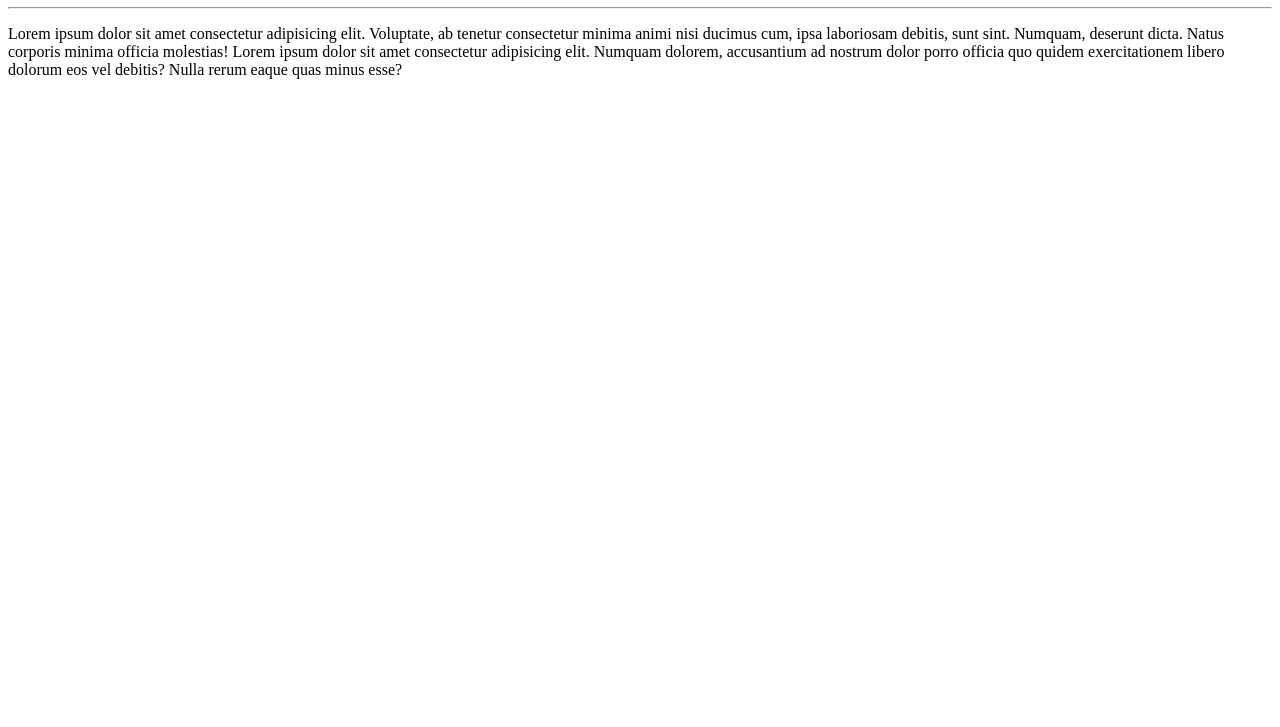
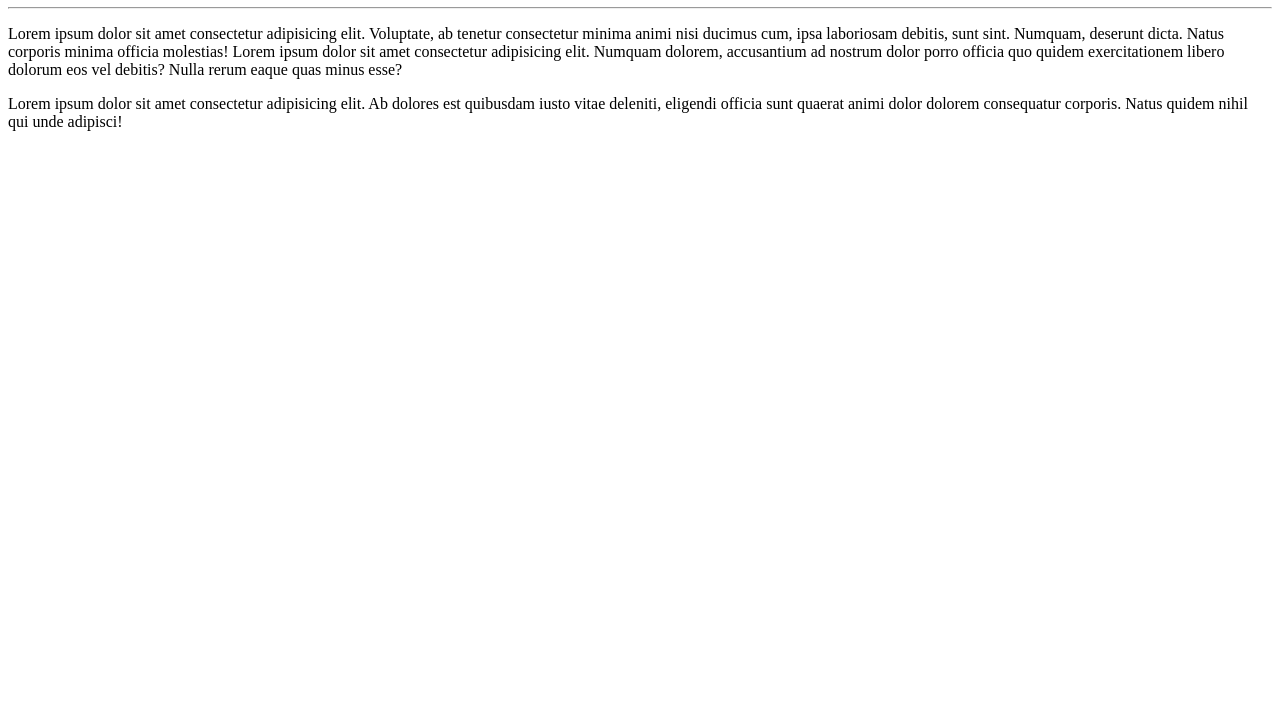
Before and after one commit to Beto2Franca/Ola-Mundo, a plain HTML site: page site-exemplo/index.html in a window 1280 px wide. Shown: the part 73-800 px from the top of the page. Drawn offline with Linux system fonts and the light colour scheme.

Commit message:
adicionei paragrafo

```diff
--- a/site-exemplo/index.html
+++ b/site-exemplo/index.html
@@ -10,5 +10,7 @@
     <h1>Olá, Mundo!</h1>
     <hr>
     <p>Lorem ipsum dolor sit amet consectetur adipisicing elit. Voluptate, ab tenetur consectetur minima animi nisi ducimus cum, ipsa laboriosam debitis, sunt sint. Numquam, deserunt dicta. Natus corporis minima officia molestias! Lorem ipsum dolor sit amet consectetur adipisicing elit. Numquam dolorem, accusantium ad nostrum dolor porro officia quo quidem exercitationem libero dolorum eos vel debitis? Nulla rerum eaque quas minus esse?</p>
+
+    <p>Lorem ipsum dolor sit amet consectetur adipisicing elit. Ab dolores est quibusdam iusto vitae deleniti, eligendi officia sunt quaerat animi dolor dolorem consequatur corporis. Natus quidem nihil qui unde adipisci!</p>
 </body>
 </html>
```
